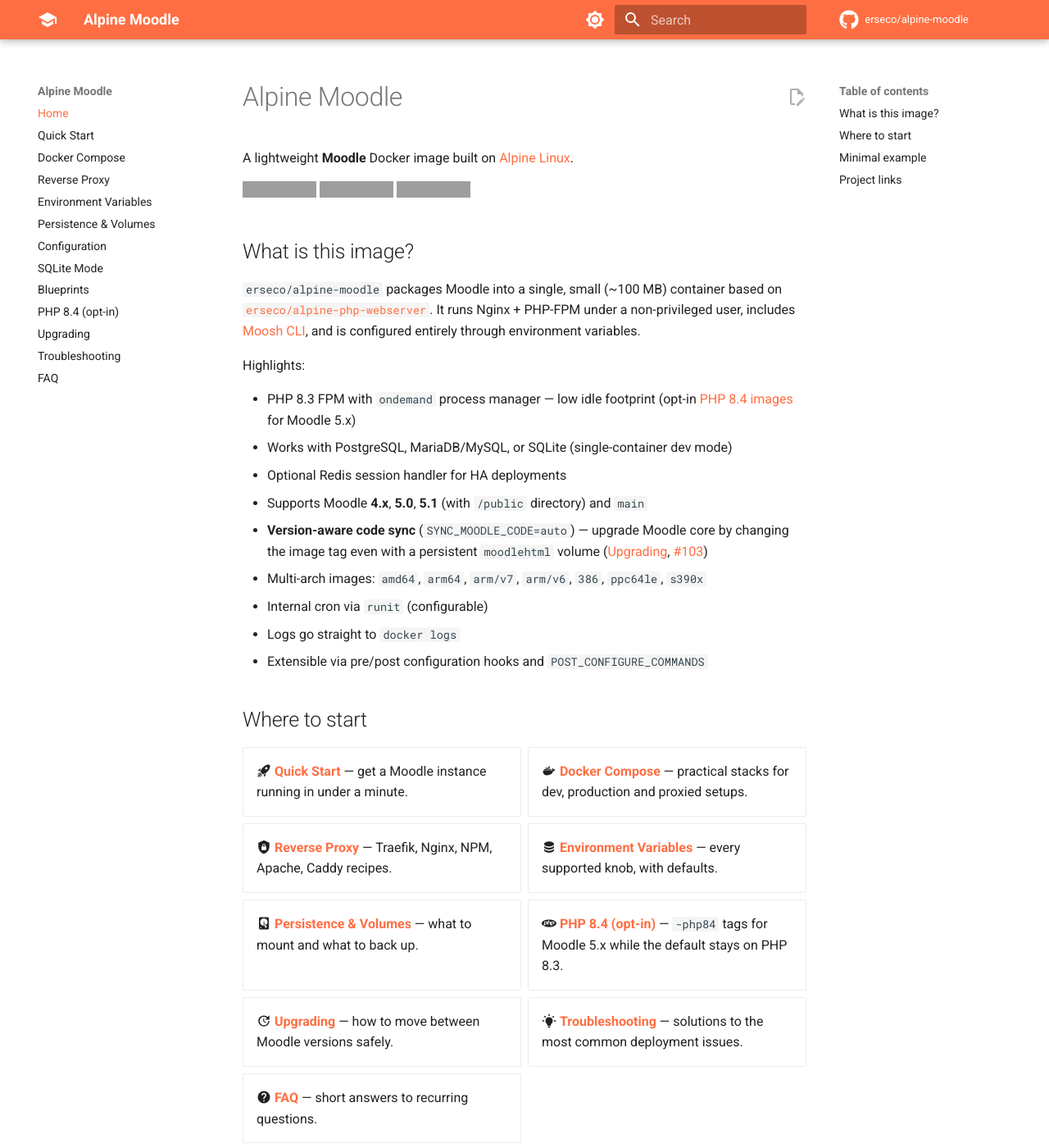
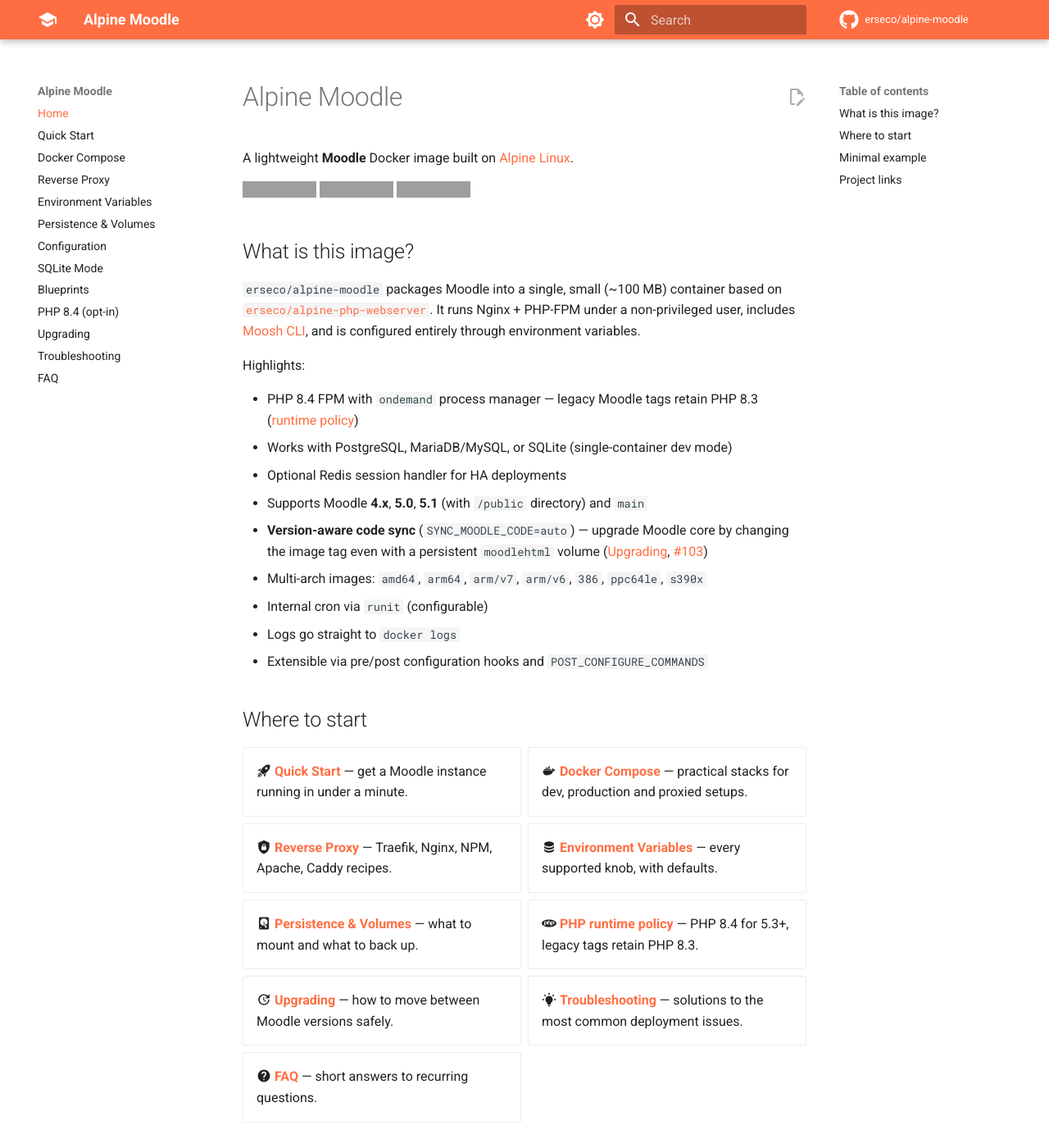
Before and after one commit to erseco/alpine-moodle, an MkDocs documentation site: the page built from docs/index.md, in a window 1280 px wide and 1400 px high. Shown: the whole window at 82% size. Built offline with MkDocs 1.6.1 and Material for MkDocs 9.7.7, drawn with Linux system fonts in a browser that asks for light colours; comment, search, counter and statistics services are not loaded; grey boxes are pictures that could not be loaded.

Commit message:
Align runtime documentation with the staged LTS promotion

```diff
--- a/docs/index.md
+++ b/docs/index.md
@@ -15,7 +15,7 @@ and is configured entirely through environment variables.
 
 Highlights:
 
-- PHP 8.3 FPM with `ondemand` process manager — low idle footprint (opt-in [PHP 8.4 images](php84.md) for Moodle 5.x)
+- PHP 8.4 FPM with `ondemand` process manager — legacy Moodle tags retain PHP 8.3 ([runtime policy](php84.md))
 - Works with PostgreSQL, MariaDB/MySQL, or SQLite (single-container dev mode)
 - Optional Redis session handler for HA deployments
 - Supports Moodle **4.x**, **5.0**, **5.1** (with `/public` directory) and `main`
@@ -34,7 +34,7 @@ Highlights:
 - :material-shield-lock: **[Reverse Proxy](reverse-proxy.md)** — Traefik, Nginx, NPM, Apache, Caddy recipes.
 - :material-database: **[Environment Variables](environment-variables.md)** — every supported knob, with defaults.
 - :material-harddisk: **[Persistence & Volumes](persistence.md)** — what to mount and what to back up.
-- :material-language-php: **[PHP 8.4 (opt-in)](php84.md)** — `-php84` tags for Moodle 5.x while the default stays on PHP 8.3.
+- :material-language-php: **[PHP runtime policy](php84.md)** — PHP 8.4 for 5.3+, legacy tags retain PHP 8.3.
 - :material-update: **[Upgrading](upgrading.md)** — how to move between Moodle versions safely.
 - :material-lightbulb-on: **[Troubleshooting](troubleshooting.md)** — solutions to the most common deployment issues.
 - :material-help-circle: **[FAQ](faq.md)** — short answers to recurring questions.
```
Also changed, not shown: README.md (+3 -3 lines), docs/faq.md (+2 -2 lines), docs/upgrading.md (+2 -2 lines).
